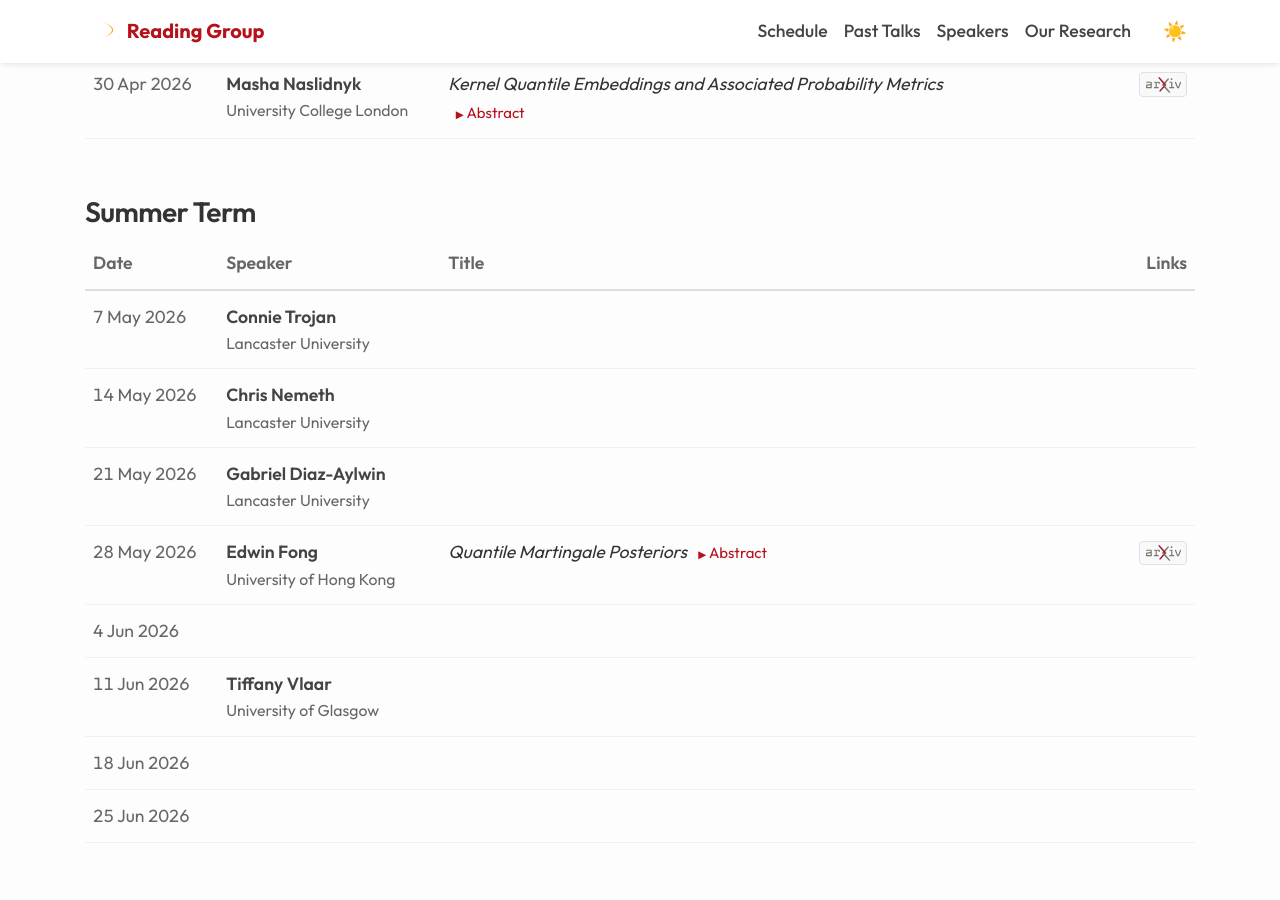
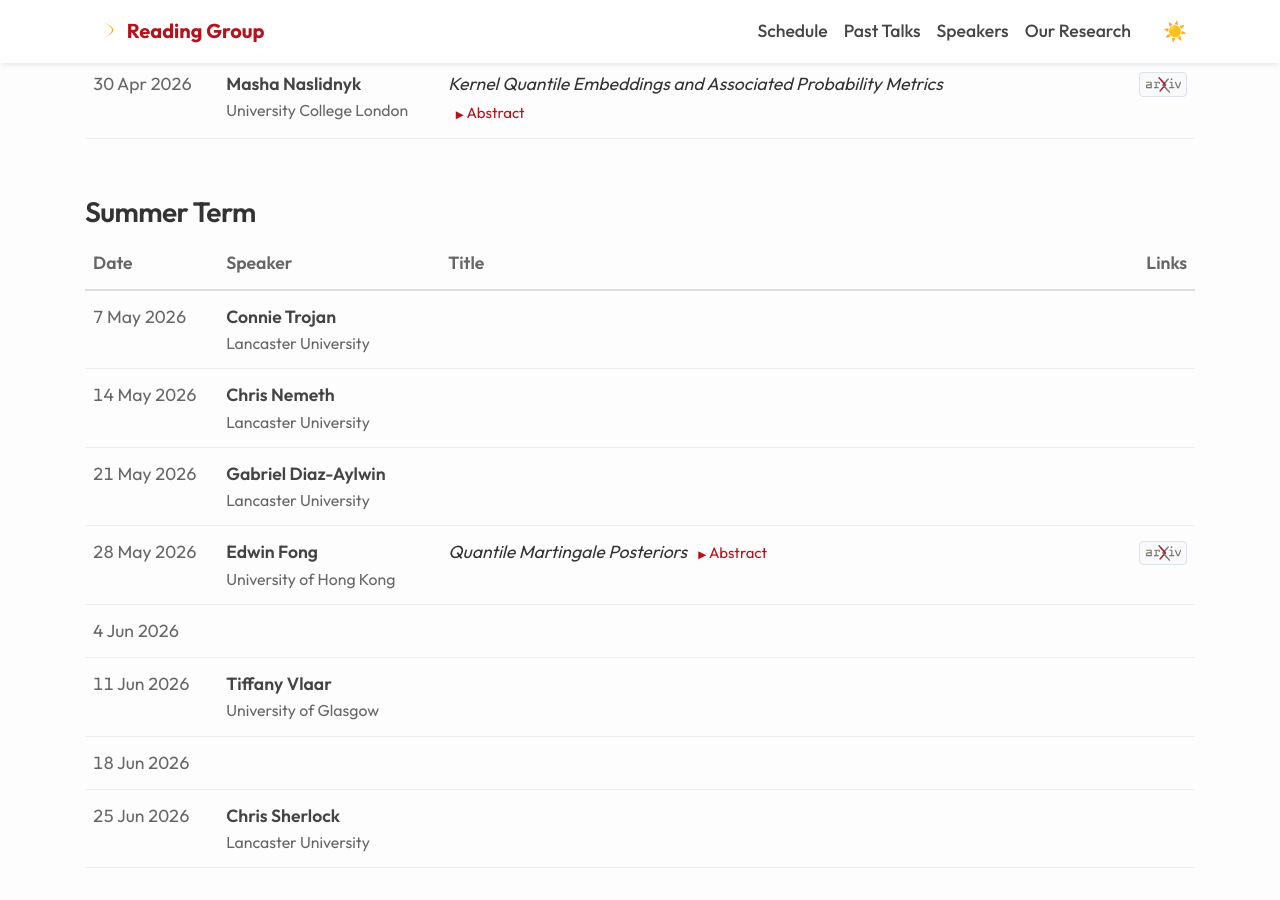
Before and after one commit to LU-CSML/lu-csml.github.io, a Jekyll site: the page built from schedule.md, in a window 1280 px wide and 900 px high, scrolled down 1263 px. Built offline with Jekyll 4.4.1, drawn with Linux system fonts in a browser that asks for light colours; before the commit the page ends 2138 px from its top, so only the background shows below that.

Commit message:
Moved Chris to 25th

```diff
--- a/_data/talks.yml
+++ b/_data/talks.yml
@@ -10,16 +10,17 @@
 
 
 # Recommend Omar to LAI if no open slots
-# Paula can take 25th
-# Alexander could do 18th June
+# Paula can take my date perhaps or ask .....
+
 # Move Chris/Tiffany to 11th and confirm
-# Move Matti to 4th once Chris answers
+
 - date: 2026-06-25
-  speaker:
-  affiliation:
+  speaker: Chris Sherlock
+  affiliation: Lancaster University
   title:
   abstract:
 
+# Alexander could do 18th June
 - date: 2026-06-18
   speaker:
   affiliation:
@@ -31,7 +32,7 @@
   affiliation: University of Glasgow
   title:
   abstract:
-
+# Move Matti to 4th once Chris answers
 - date: 2026-06-04
   speaker:
   affiliation:
```
